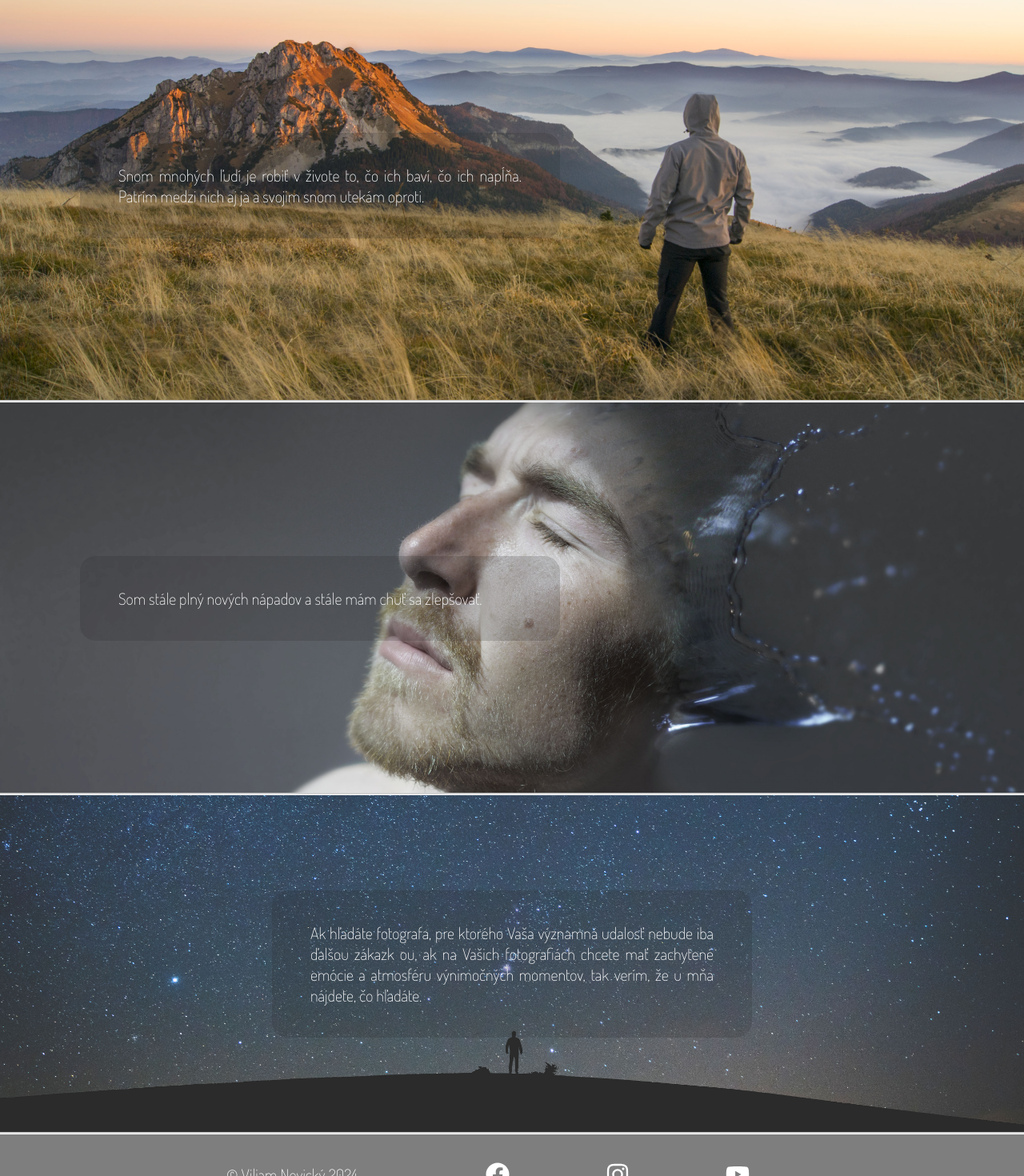
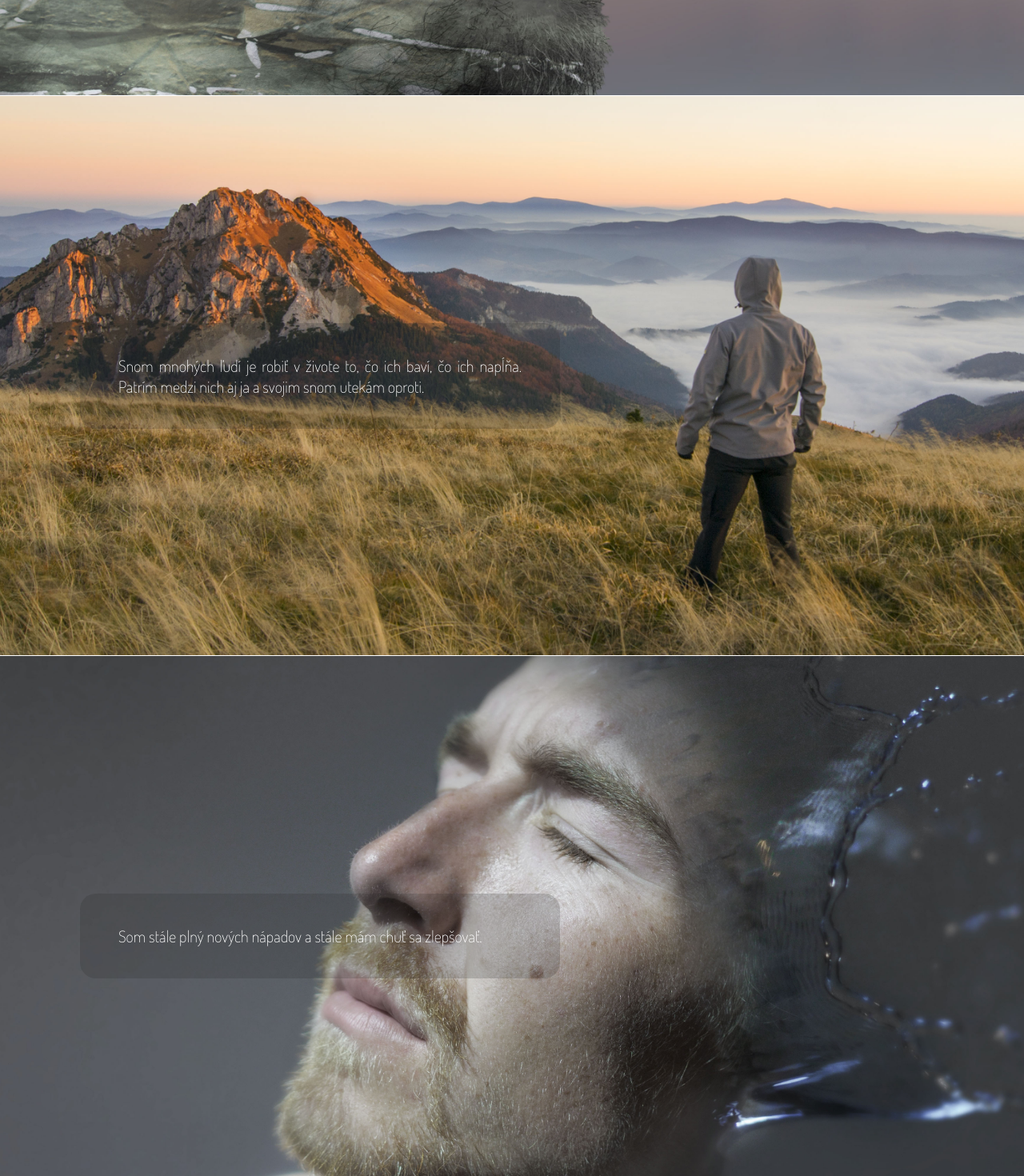
Before and after one commit to viliamnovicky/react-visual-arts, a React (Vite) app: page /domov in a window 1280 px wide. Shown: the part 900-2370 px from the top of the page at 80% size. Built offline with nearby package versions, Linux system fonts and the light colour scheme.

Commit message:
home images fix

```diff
--- a/src/pages/Home.jsx
+++ b/src/pages/Home.jsx
@@ -6,7 +6,7 @@ function Home() {
   return (
     <>
       <Navbar />
-      <HomeImage image={"01.jpg"} optClass={"margin-top-5"}>
+      <HomeImage imageUrl={"../01.jpg"} optClass={"margin-top-5"}>
         <HomeCont optClass="home-cont-right">
           <h1>Viac ako fotografia</h1>
           <p className="italic">
@@ -20,7 +20,7 @@ function Home() {
           </p>
         </HomeCont>
       </HomeImage>
-      <HomeImage image={"02.jpg"}>
+      <HomeImage imageUrl={"../02.jpg"}>
         <HomeCont optClass="home-cont-left">
           <p>
             Snom mnohých ľudí je robiť v živote to, čo ich baví, čo ich napĺňa. Patrím medzi nich aj
@@ -28,12 +28,12 @@ function Home() {
           </p>
         </HomeCont>
       </HomeImage>
-      <HomeImage image={"03.jpg"}>
+      <HomeImage imageUrl={"../03.jpg"}>
         <HomeCont optClass="home-cont-left">
           <p>Som stále plný nových nápadov a stále mám chuť sa zlepšovať.</p>
         </HomeCont>
       </HomeImage>
-      <HomeImage image={"04.jpg"}>
+      <HomeImage imageUrl={"../04.jpg"}>
         <HomeCont optClass="home-cont-center">
           <p>
             Ak hľadáte fotografa, pre ktorého Vaša významná udalosť nebude iba ďalšou zákazk ou, ak
--- a/src/ui/Footer.jsx
+++ b/src/ui/Footer.jsx
@@ -38,7 +38,6 @@ const FooterLinks = styled.div`
   justify-content: center;
   align-items: center;
   height: 100%;
-
 `;
 
 const FooterLink = styled.a`
--- a/src/ui/HomeImage.jsx
+++ b/src/ui/HomeImage.jsx
@@ -2,22 +2,22 @@ import styled from "styled-components";
 
 const StyledHomeImage = styled.div`
   width: 100vw;
-  height: auto;
+  height: 70rem;
   overflow: hidden;
   border-bottom: 1px solid white;
   position: relative;
   z-index: 1;
+  background: url(${(props) => props.imageUrl}) no-repeat center center/cover;
 `;
 
 const Image = styled.img`
-    width: 100%;
-    position: relative;
-`
+  width: 100%;
+  position: relative;
+`;
 
-function HomeImage({ image, children, optClass }) {
+function HomeImage({ children, optClass, imageUrl }) {
   return (
-    <StyledHomeImage className={`${optClass}`}>
-      <Image src={`../../public/${image}`}/>
+    <StyledHomeImage className={`${optClass}`} imageUrl={imageUrl}>
       {children}
     </StyledHomeImage>
   );
```
Lines whose indentation alone changed are shown as unchanged.
